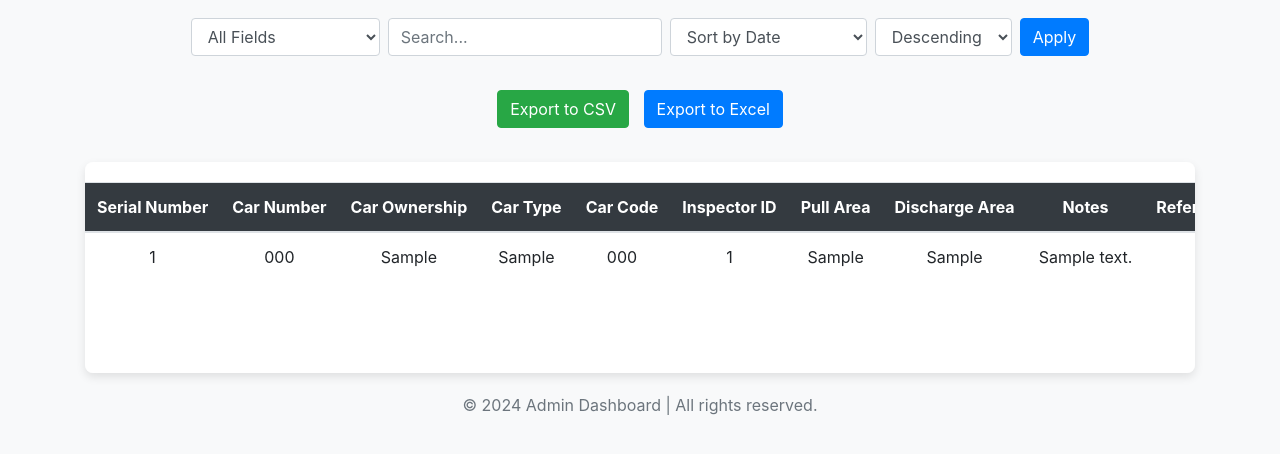
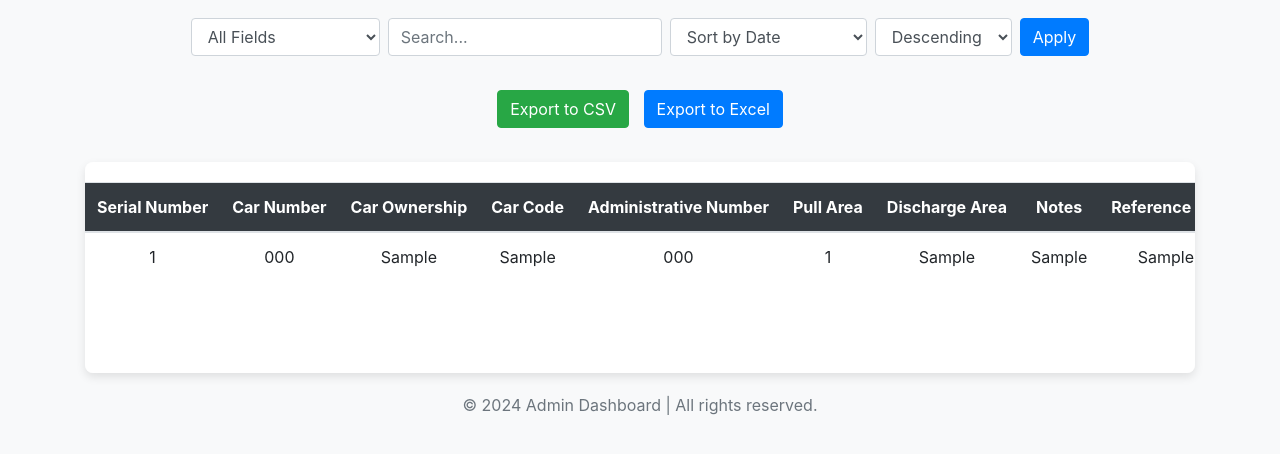
Before and after one commit to HitechWY/sharjah-municipality, a Flask app: page /dashboard in a window 1280 px wide. Shown: the part 146-600 px from the top of the page. Run offline with Flask 3, Linux system fonts and the light colour scheme; the visitor is signed in with stand-in values (Sample User, id 1); tables that the repository leaves empty hold one stand-in row (Sample ...); some libraries are stand-ins or nearby versions.

Commit message:
Assistant checkpoint: Update admin panel and export functions with new data structure
Assistant generated file changes:
- templates/dashboard.html: Update table headers to match new structure
- main.py: Update CSV export with new structure, Update Excel export with new structure

---

User prompt:

now update the admin panal and export excel/csv sheet with the new input data:
Car Number:
Car Ownership:
Car Code:
Administrative number:
Pull Area:
Discharge Area:
Notes:
Location:
Photo:

```diff
--- a/main.py
+++ b/main.py
@@ -423,7 +423,7 @@ def export_csv():
         entries = cursor.fetchall()
 
     # Prepare CSV Output
-    output = [['ID', 'Car Number', 'Car Ownership', 'Car Type', 'Car Code', 'Inspector ID', 'Pull Area',
+    output = [['ID', 'Car Number', 'Car Ownership', 'Car Code', 'Administrative Number', 'Pull Area',
                'Discharge Area', 'Notes', 'Reference Number', 'Date & Time', 'Location']]
     for entry in entries:
         # Exclude photo column (index 11)
@@ -446,8 +446,8 @@ def export_excel():
         ws = wb.active
         ws.title = "Entries"
 
-        headers = ['ID', 'Car Number', 'Car Ownership', 'Car Type', 'Car Code',
-                  'Inspector ID', 'Pull Area', 'Discharge Area', 'Notes',
+        headers = ['ID', 'Car Number', 'Car Ownership', 'Car Code',
+                  'Administrative Number', 'Pull Area', 'Discharge Area', 'Notes',
                   'Reference Number', 'Date & Time', 'Location']
         ws.append(headers)
 
--- a/templates/dashboard.html
+++ b/templates/dashboard.html
@@ -189,9 +189,8 @@
                         <th>Serial Number</th>
                         <th>Car Number</th>
                         <th>Car Ownership</th>
-                        <th>Car Type</th>
                         <th>Car Code</th>
-                        <th>Inspector ID</th>
+                        <th>Administrative Number</th>
                         <th>Pull Area</th>
                         <th>Discharge Area</th>
                         <th>Notes</th>
```
